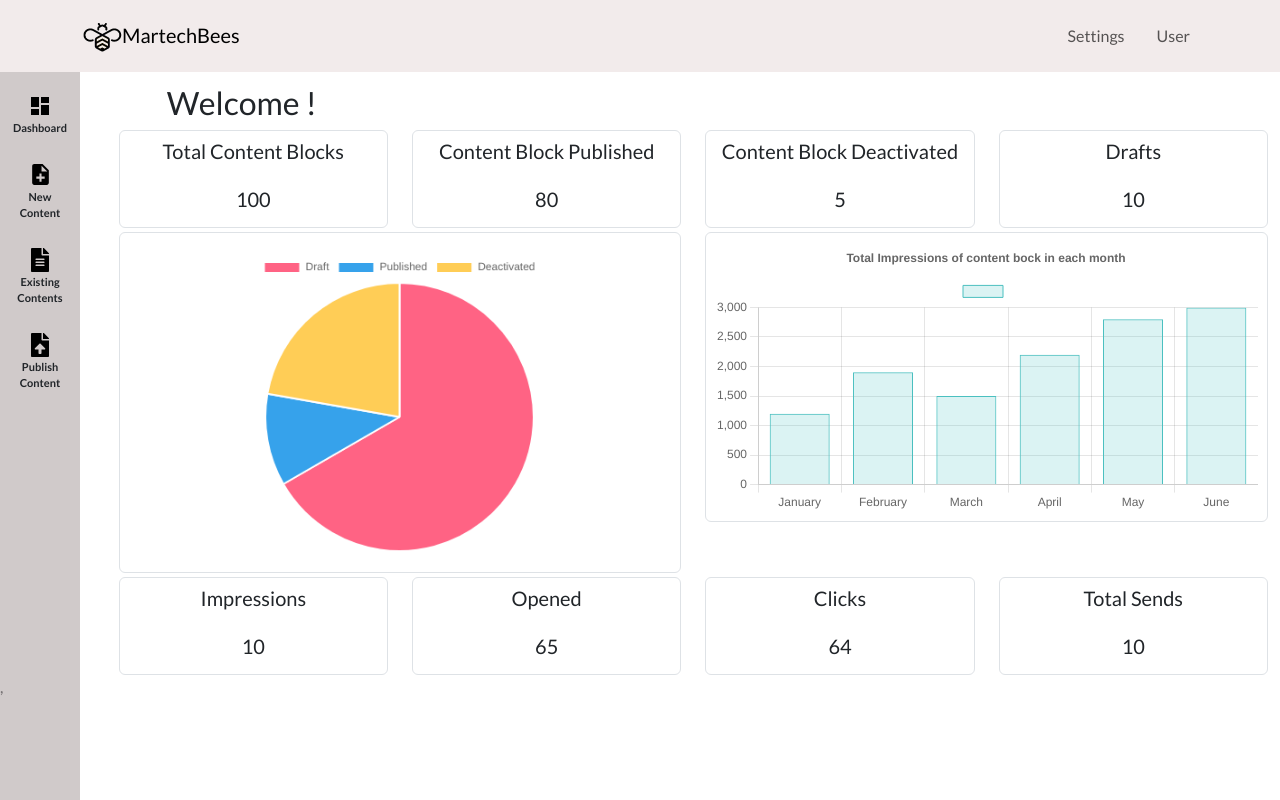
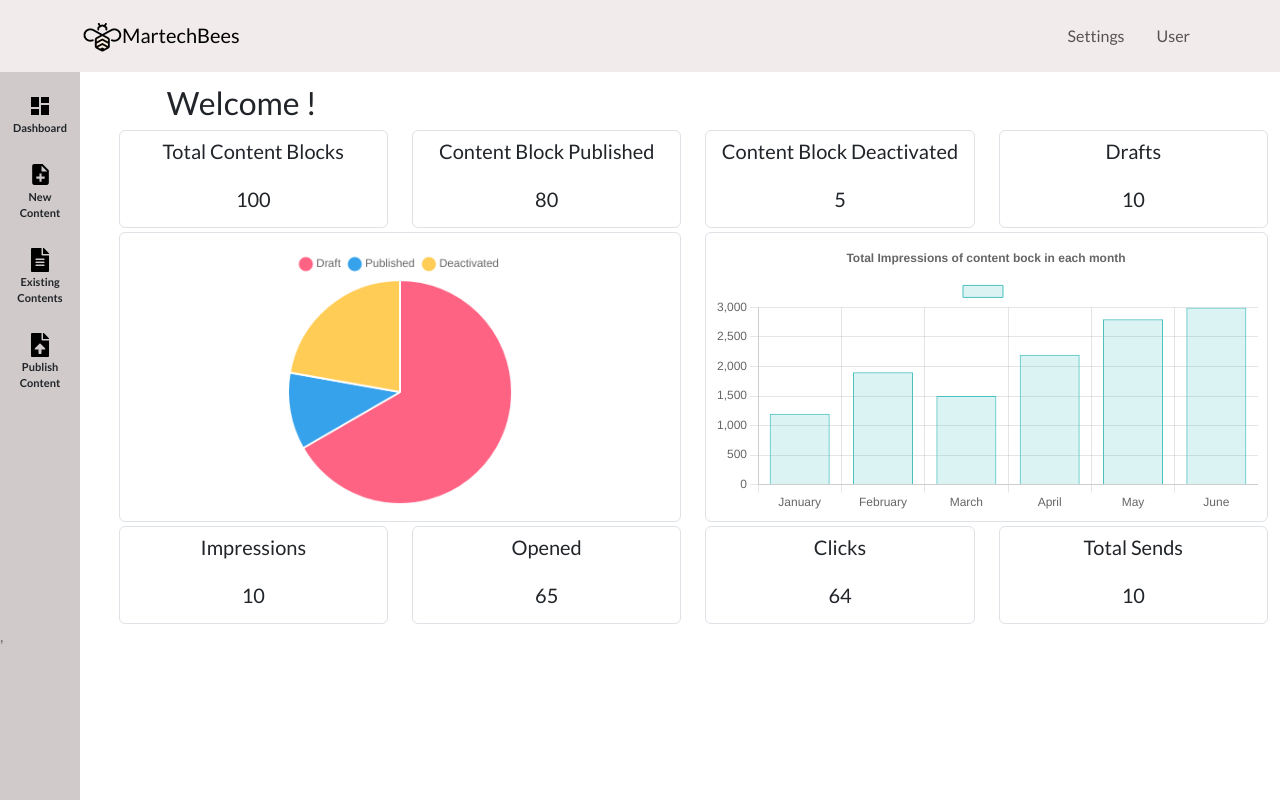
Before and after one commit to JAMESJOHN95/Content_Ui_TS, a React (Vite) app: page / in a window 1280 px wide. Built offline with nearby package versions, Linux system fonts and the light colour scheme; no server answers.

Commit message:
aligned pie chart to center

```diff
--- a/src/Componants/Home.jsx
+++ b/src/Componants/Home.jsx
@@ -23,13 +23,17 @@ function Home() {
         responsive: true,
         plugins: {
             legend: {
-                position: 'top', // Position of the legend
+                position: 'top',
+                labels: {
+                    boxWidth: 10, // Adjusts the size of the color box
+                    padding: 10,
+                    usePointStyle: true,// Position of the legend
             },
             tooltip: {
                 callbacks: {
                     label: (tooltipItem) => {
                         return `${tooltipItem.label}: ${tooltipItem.raw}`;
-                    },
+                },},
                 },
             },
         },
@@ -129,9 +133,9 @@ function Home() {
                     </div>
                     <div className='row mt-1'>
                     <div className='col-md-6'>
-    <div className='border solid rounded d-flex justify-content-center align-items-center p-1'/*  style={{ height: "335px" }} */>
-        <div style={{ width: "60%" }}>
-            <Pie data={data} options={options} className='p-3'/>
+    <div className='border solid rounded d-flex justify-content-center align-items-center p-2'/*  style={{ height: "335px" }} */>
+        <div style={{ width: "50%" }}>
+            <Pie data={data} options={options} className='p-2'/>
         </div>
     </div>
 </div>
```
